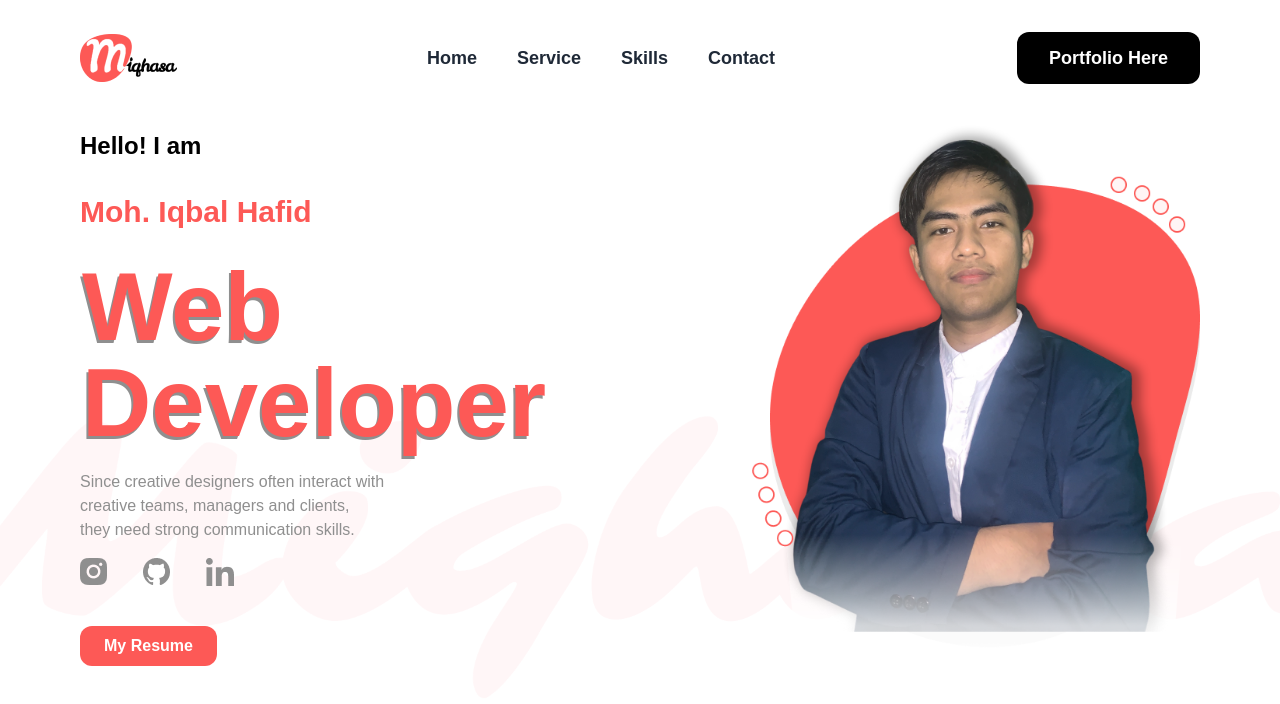
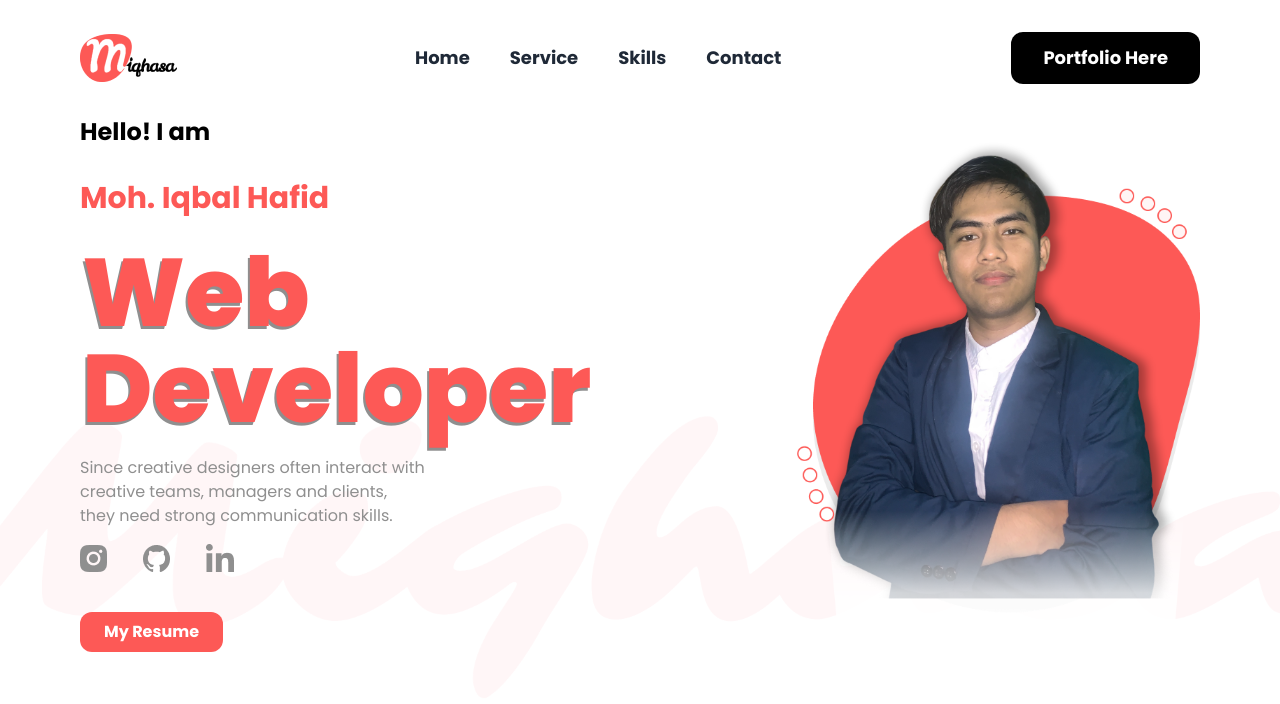
Before and after one commit to iqbalhafid99/Portofolio, a Next.js app: page / in a window 1280 px wide. Shown: the top 704 px of the page. Built offline with nearby package versions, Linux system fonts and the light colour scheme.

Commit message:
Update website

```diff
--- a/app/globals.css
+++ b/app/globals.css
@@ -1,9 +1,8 @@
+@import url("https://fonts.googleapis.com/css2?family=Libre+Baskerville&family=Poppins:wght@300;400;500;700;800&family=Young+Serif&display=swap");
 @tailwind base;
 @tailwind components;
 @tailwind utilities;
 
-@import url("https://fonts.googleapis.com/css2?family=Libre+Baskerville&family=Poppins:wght@300;400;500;700;800&family=Young+Serif&display=swap");
-
 body {
   font-family: "Poppins", sans-serif;
 }
--- a/app/layout.js
+++ b/app/layout.js
@@ -11,7 +11,7 @@ export default function RootLayout({ children }) {
     <html lang="en" data-theme="light">
       <body>
         <Navbar />
-        <PageTransition>{children}</PageTransition>
+        {children}
       </body>
     </html>
   );
```
